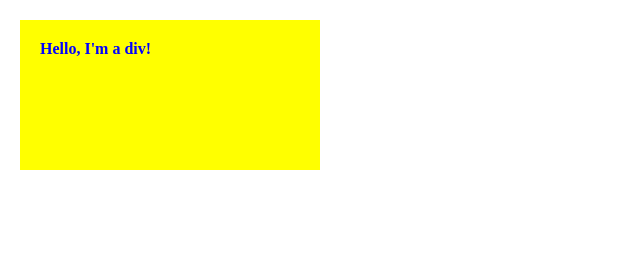
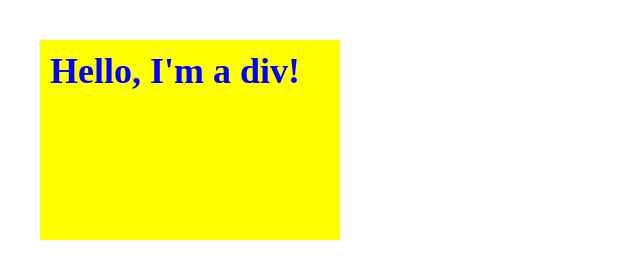
Before and after one commit to Parichay1811/DOM-js, a plain HTML site: page index.html in a window 1280 px wide. Shown: the whole page, without its empty margins (0-640 px from the left). Drawn offline with Linux system fonts and the light colour scheme.

Commit message:
allUpdate

```diff
--- a/index.html
+++ b/index.html
@@ -7,6 +7,9 @@
     <title>Document</title>
 </head>
 <body>
+    <div id="box">
+        <h1>Hello, I'm a div!</h1>
+    </div>
     <script src="./script.js"></script>
 </body>
 </html>
--- a/script.js
+++ b/script.js
@@ -1,11 +1,9 @@
-const newDiv = document.createElement("div");
-
-        newDiv.style.width = "300px";
-        newDiv.style.height = "150px";
-        newDiv.style.backgroundColor = "yellow";
-        const newContent = document.createTextNode("Hello, I'm a div!");
-        newDiv.appendChild(newContent);
-        newDiv.style.color = "blue";
-        newDiv.style.fontWeight = "bold";
-        newDiv.style.padding = "20px";
-        document.body.appendChild(newDiv);
+const boxTag = document.getElementById('box')
+boxTag.style.height = '200px'
+boxTag.style.width = '300px'
+boxTag.style.backgroundColor = 'yellow'
+boxTag.style.margin = '20px'
+boxTag.style.padding = '10px'
+boxTag.style.fontSize = '18px'
+boxTag.style.fontWeight = 'bold'
+boxTag.style.color = 'blue'
```
Also changed, not shown: 1 other file.
